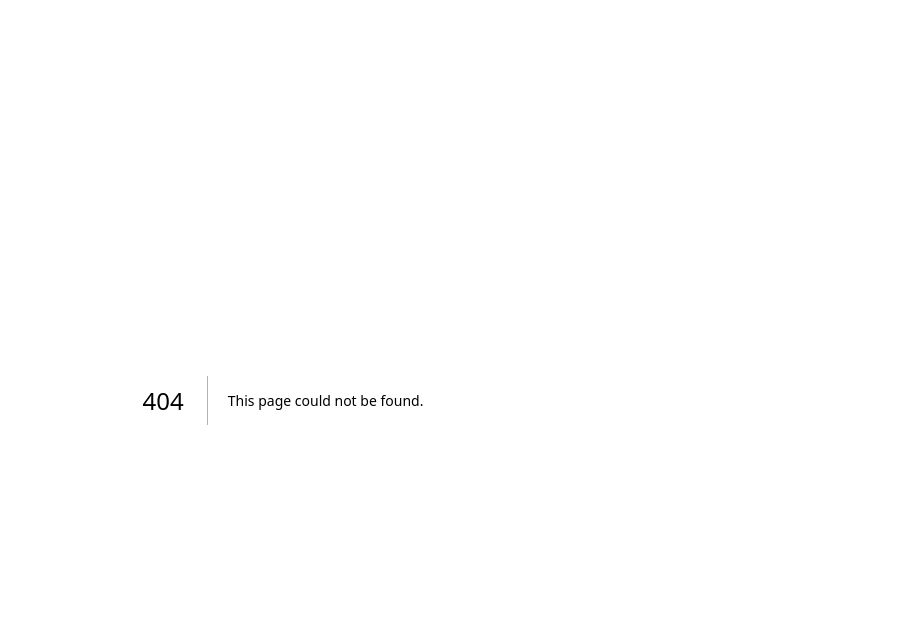
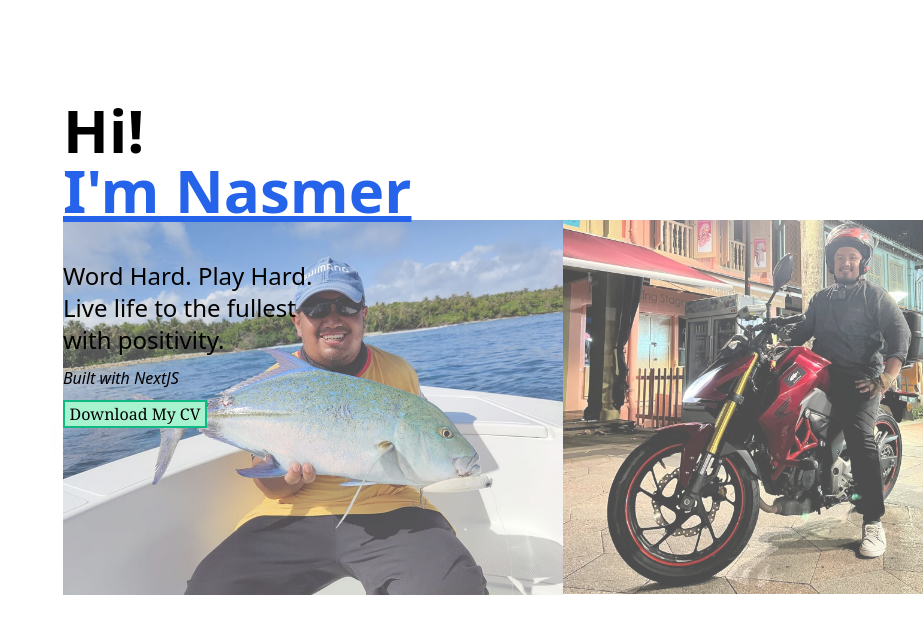
Before and after one commit to SinHope/nasmerportfolio, a Next.js app: page /home in a window 1280 px wide. Before the commit this address had no page. Shown: the top 634 px of the page, without its empty margins (357-1280 px from the left). Built offline with nearby package versions, Linux system fonts and the light colour scheme.

Commit message:
added home.js page for ease of reference

```diff
--- /dev/null
+++ b/pages/home.js
@@ -0,0 +1,27 @@
+import React from 'react';
+import styles from '../styles/Home.module.css';
+
+const Home1 = (props) => {
+    return (
+       <><div>
+            <h1 className="text-left mt-[100px] ml-[420px] text-6xl font-extrabold">
+                Hi!
+                <br></br>
+                <a className="underline hover:underline-offset-4 text-blue-600 transition-all" href="https://www.linkedin.com/in/nasmer-fontanilla-b0a010108/" target="_blank">I'm Nasmer</a>
+            </h1>
+        </div><div>
+                <img src="\bluefinmaldivesnas1.jpg" alt="bluefinmaldivesnas1" className={styles.homephoto1}></img>
+                <img src="\bikelastnas1.jpg" alt="bikelastnas1" className={styles.homephoto2}></img>
+            </div><p className="text-left mt-[40px] ml-[420px] text-2xl font-light">
+                Word Hard. Play Hard. <br></br>Live life to the fullest <br></br> with positivity.
+            </p><p className="mt-[10px] ml-[420px] italic">
+                Built with NextJS
+            </p><div className="mt-[10px] ml-[420px]">
+                <ul className="border-solid border-2 border-emerald-500 w-36 bg-emerald-200 shadow-2xl ">
+                    <li className="text-center ml-[0px] hover:text-lg font-serif hover:text-rose-900 hover:font-black transition-all"><a href="https://www.mediafire.com/file/cgwja5bsm0khkok/COVER+LETTER+280922.docx/file" target="_blank">Download My CV</a></li>
+                </ul>
+            </div></>
+    );
+};
+
+export default Home1;
--- a/pages/index.js
+++ b/pages/index.js
@@ -6,7 +6,8 @@ import WorkExperience from "./workexperience.js";
 import Education from "./education.js";
 import Projects from "./projects.js";
 import Contact from "./contact.js";
-import SideNav from "./sidenav.js"
+import SideNav from "./sidenav.js";
+import Home1 from "./home.js"
 
 
 export default function Home() {
@@ -26,27 +27,7 @@ export default function Home() {
       <div>
         <section className={styles.portfolio}>
           <div>
-            <h1 className="text-left mt-[100px] ml-[420px] text-6xl font-extrabold">
-            Hi!
-            <br></br>
-            <a className="underline hover:underline-offset-4 text-blue-600 transition-all" href="https://www.linkedin.com/in/nasmer-fontanilla-b0a010108/" target="_blank">I'm Nasmer</a>
-            </h1>
-          </div>
-          <div>
-            <img src="\bluefinmaldivesnas1.jpg" alt="bluefinmaldivesnas1" className={styles.homephoto1}></img>
-            <img src="\bikelastnas1.jpg" alt="bikelastnas1" className={styles.homephoto2}></img>
-          </div>
-
-            <p className="text-left mt-[40px] ml-[420px] text-2xl font-light">
-          Word Hard. Play Hard. <br></br>Live life to the fullest <br></br> with positivity.
-            </p>
-            <p className="mt-[10px] ml-[420px] italic">
-            Built with NextJS
-            </p>
-          <div className="mt-[10px] ml-[420px]">
-            <ul className="border-solid border-2 border-emerald-500 w-36 bg-emerald-200 shadow-2xl ">
-              <li className="text-center ml-[0px] hover:text-lg font-serif hover:text-rose-900 hover:font-black transition-all"><a  href="https://www.mediafire.com/file/cgwja5bsm0khkok/COVER+LETTER+280922.docx/file" target="_blank" >Download My CV</a></li>
-            </ul>
+            <Home1 />
           </div>
         </section>
 
```
